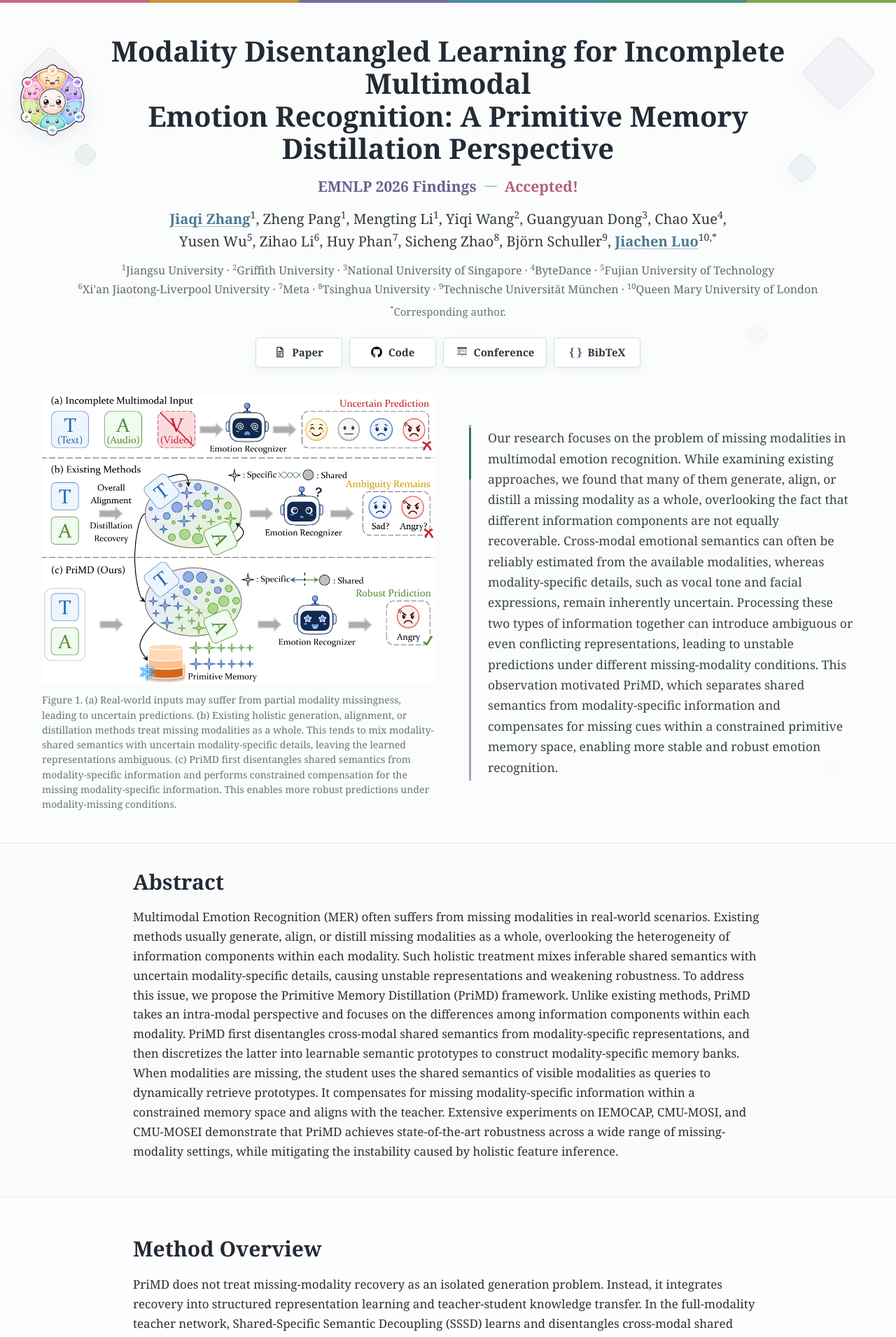
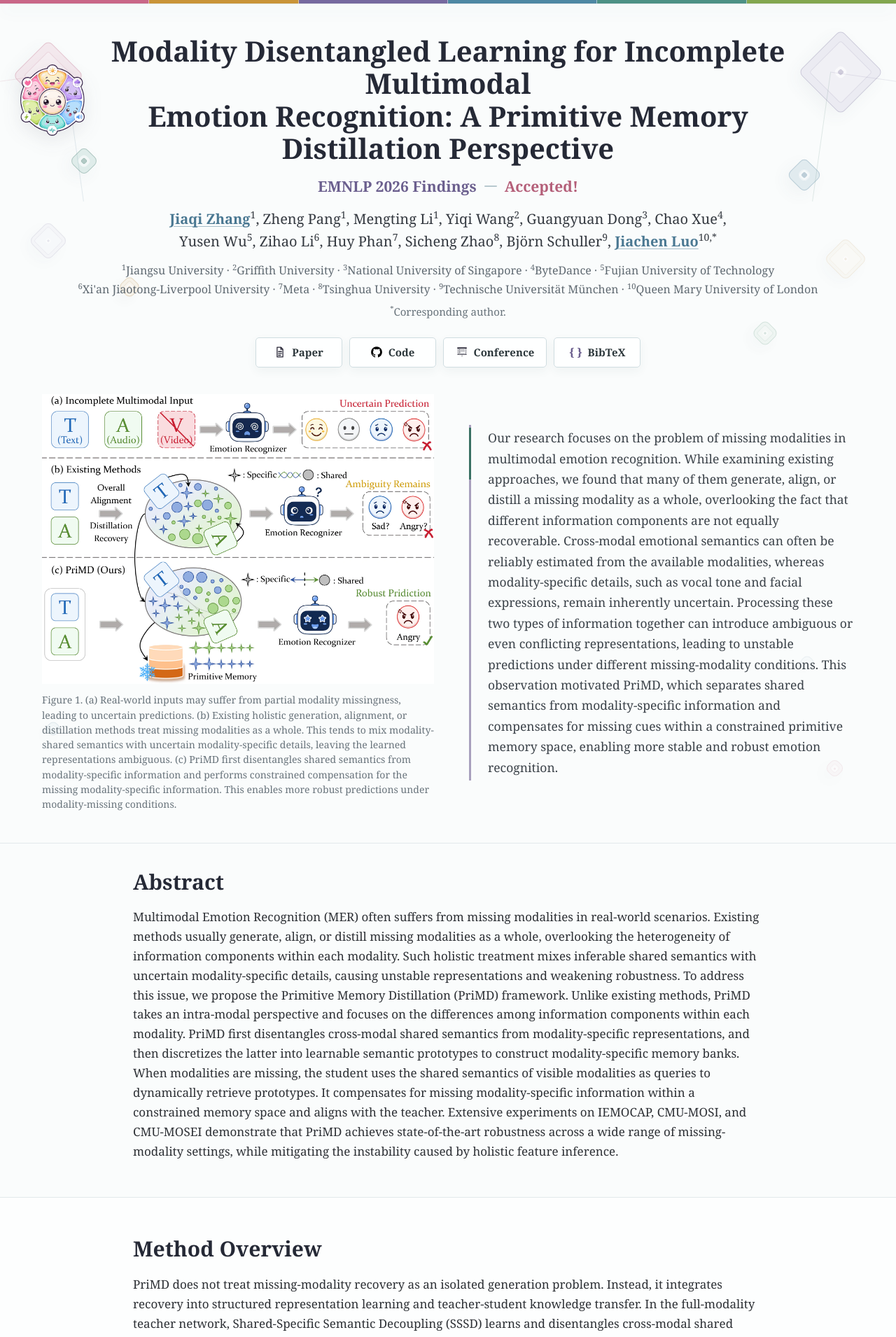
Before and after one commit to JiaqiZhang-Sengoku/JiaqiZhang-Sengoku.github.io, a Jekyll site: the page built from Web/PriMD/index.html, in a window 1280 px wide. Shown: the top 1910 px of the page at 70% size. Built offline with Jekyll 4.4.1, drawn with Linux system fonts in a browser that asks for light colours.

Commit message:
20260707

```diff
--- a/Web/PriMD/index.html
+++ b/Web/PriMD/index.html
@@ -14,7 +14,7 @@
   <link rel="icon" type="image/webp" sizes="512x512" href="/Web/PriMD/PriMD_Logo.webp?v=20260828">
   <link rel="apple-touch-icon" href="/Web/PriMD/PriMD_Logo.webp?v=20260828">
   <link rel="shortcut icon" href="/Web/PriMD/PriMD_Logo.svg?v=20260828">
-  <link rel="stylesheet" href="/Web/PriMD/styles.css?v=20260828-hero">
+  <link rel="stylesheet" href="/Web/PriMD/styles.css?v=20260828-hero-depth">
 </head>
 <body>
   <main>
@@ -23,6 +23,7 @@
         <span></span><span></span><span></span><span></span><span></span><span></span>
       </div>
       <div class="hero-primitives" aria-hidden="true">
+        <span></span><span></span><span></span><span></span>
         <span></span><span></span><span></span><span></span>
         <span></span><span></span><span></span><span></span>
       </div>
--- a/Web/PriMD/styles.css
+++ b/Web/PriMD/styles.css
@@ -54,11 +54,12 @@
 
 .hero-band {
   position: relative;
+  isolation: isolate;
   overflow: hidden;
   padding: 50px 24px 44px;
   border-top: 0;
   border-bottom: 1px solid var(--line);
-  background: #fbfdfd;
+  background: #fafcfc;
 }
 
 .hero-spectrum {
@@ -69,8 +70,24 @@
   left: 0;
   display: grid;
   grid-template-columns: repeat(6, minmax(0, 1fr));
-  height: 4px;
+  height: 6px;
+  border-bottom: 1px solid rgba(91, 108, 119, 0.14);
+  box-shadow: 0 8px 24px rgba(75, 100, 111, 0.07);
   pointer-events: none;
+}
+
+.hero-spectrum span {
+  position: relative;
+}
+
+.hero-spectrum span:not(:last-child)::after {
+  content: "";
+  position: absolute;
+  top: 0;
+  right: 0;
+  width: 1px;
+  height: 100%;
+  background: rgba(255, 255, 255, 0.5);
 }
 
 .hero-spectrum span:nth-child(1) { background: #c96788; }
@@ -88,81 +105,192 @@
   pointer-events: none;
 }
 
+.hero-primitives::before,
+.hero-primitives::after {
+  content: "";
+  position: absolute;
+  top: 118px;
+  width: 235px;
+  height: 186px;
+  border-color: rgba(88, 124, 140, 0.12);
+  pointer-events: none;
+}
+
+.hero-primitives::before {
+  left: -128px;
+  border-top: 1px solid rgba(180, 95, 121, 0.13);
+  border-right: 1px solid rgba(74, 120, 146, 0.14);
+  transform: rotate(-8deg);
+}
+
+.hero-primitives::after {
+  right: -128px;
+  border-top: 1px solid rgba(107, 95, 142, 0.13);
+  border-left: 1px solid rgba(57, 112, 99, 0.14);
+  transform: rotate(8deg);
+}
+
 .hero-primitives span {
   position: absolute;
   display: block;
-  border: 1px solid rgba(94, 113, 137, 0.12);
-  border-radius: 7px;
+  border: 1px solid currentColor;
+  border-radius: 8px;
   transform: rotate(45deg);
-  box-shadow: 0 8px 20px rgba(74, 93, 112, 0.035);
+  box-shadow: 0 10px 24px rgba(64, 84, 101, 0.055);
+}
+
+.hero-primitives span::before,
+.hero-primitives span::after {
+  content: "";
+  position: absolute;
+  display: block;
+}
+
+.hero-primitives span::before {
+  inset: 10px;
+  border: 1px solid currentColor;
+  border-radius: 4px;
+  background: rgba(255, 255, 255, 0.46);
+  opacity: 0.58;
+}
+
+.hero-primitives span::after {
+  top: 50%;
+  left: 50%;
+  width: 7px;
+  height: 7px;
+  border-radius: 2px;
+  background: currentColor;
+  box-shadow: 0 0 0 4px rgba(255, 255, 255, 0.62);
+  transform: translate(-50%, -50%);
 }
 
 .hero-primitives span:nth-child(1) {
-  top: 78px;
-  left: 3.2%;
-  width: 62px;
-  height: 62px;
-  background: rgba(201, 103, 136, 0.075);
+  top: 72px;
+  left: 2.6%;
+  width: 72px;
+  height: 72px;
+  color: rgba(180, 95, 121, 0.27);
+  background: rgba(201, 103, 136, 0.13);
 }
 
 .hero-primitives span:nth-child(2) {
-  top: 208px;
-  left: 8.5%;
-  width: 26px;
-  height: 26px;
-  background: rgba(77, 145, 133, 0.10);
+  top: 215px;
+  left: 8.2%;
+  width: 30px;
+  height: 30px;
+  color: rgba(57, 112, 99, 0.3);
+  background: rgba(77, 145, 133, 0.15);
 }
 
 .hero-primitives span:nth-child(3) {
-  top: 66px;
-  right: 3.4%;
-  width: 76px;
-  height: 76px;
-  background: rgba(118, 105, 159, 0.065);
+  top: 60px;
+  right: 2.8%;
+  width: 86px;
+  height: 86px;
+  color: rgba(107, 95, 142, 0.24);
+  background: rgba(118, 105, 159, 0.11);
 }
 
 .hero-primitives span:nth-child(4) {
-  top: 224px;
-  right: 9.2%;
-  width: 32px;
-  height: 32px;
-  background: rgba(78, 136, 163, 0.085);
+  top: 232px;
+  right: 8.8%;
+  width: 36px;
+  height: 36px;
+  color: rgba(74, 120, 146, 0.28);
+  background: rgba(78, 136, 163, 0.14);
 }
 
 .hero-primitives span:nth-child(5) {
-  top: 404px;
-  left: 14%;
-  width: 20px;
-  height: 20px;
-  background: rgba(201, 148, 56, 0.065);
-  opacity: 0.72;
+  top: 398px;
+  left: 13.5%;
+  width: 24px;
+  height: 24px;
+  color: rgba(169, 117, 45, 0.25);
+  background: rgba(201, 148, 56, 0.12);
+  opacity: 0.82;
 }
 
 .hero-primitives span:nth-child(6) {
-  top: 466px;
-  right: 14.5%;
-  width: 24px;
-  height: 24px;
-  background: rgba(131, 167, 79, 0.055);
-  opacity: 0.64;
+  top: 462px;
+  right: 13.5%;
+  width: 28px;
+  height: 28px;
+  color: rgba(76, 135, 111, 0.23);
+  background: rgba(104, 157, 123, 0.1);
+  opacity: 0.74;
 }
 
 .hero-primitives span:nth-child(7) {
   bottom: 154px;
-  left: 5.6%;
-  width: 14px;
-  height: 14px;
-  background: rgba(78, 136, 163, 0.045);
-  opacity: 0.48;
+  left: 5.2%;
+  width: 18px;
+  height: 18px;
+  color: rgba(74, 120, 146, 0.19);
+  background: rgba(78, 136, 163, 0.08);
+  opacity: 0.62;
 }
 
 .hero-primitives span:nth-child(8) {
-  right: 6.4%;
+  right: 6%;
   bottom: 96px;
-  width: 17px;
-  height: 17px;
-  background: rgba(201, 103, 136, 0.04);
-  opacity: 0.38;
+  width: 21px;
+  height: 21px;
+  color: rgba(180, 95, 121, 0.17);
+  background: rgba(201, 103, 136, 0.075);
+  opacity: 0.54;
+}
+
+.hero-primitives span:nth-child(9) {
+  top: 324px;
+  left: 3.8%;
+  width: 40px;
+  height: 40px;
+  color: rgba(107, 95, 142, 0.18);
+  background: rgba(118, 105, 159, 0.07);
+  opacity: 0.66;
+}
+
+.hero-primitives span:nth-child(10) {
+  top: 348px;
+  right: 3.9%;
+  width: 44px;
+  height: 44px;
+  color: rgba(169, 117, 45, 0.17);
+  background: rgba(201, 148, 56, 0.07);
+  opacity: 0.62;
+}
+
+.hero-primitives span:nth-child(11) {
+  bottom: 286px;
+  left: 9.4%;
+  width: 16px;
+  height: 16px;
+  color: rgba(57, 112, 99, 0.17);
+  background: rgba(77, 145, 133, 0.06);
+  opacity: 0.5;
+}
+
+.hero-primitives span:nth-child(12) {
+  right: 9.2%;
+  bottom: 248px;
+  width: 18px;
+  height: 18px;
+  color: rgba(74, 120, 146, 0.16);
+  background: rgba(78, 136, 163, 0.06);
+  opacity: 0.46;
+}
+
+.hero-primitives span:nth-child(n+5)::before {
+  inset: 4px;
+  border-radius: 3px;
+}
+
+.hero-primitives span:nth-child(n+5)::after {
+  width: 3px;
+  height: 3px;
+  border-radius: 1px;
+  box-shadow: 0 0 0 2px rgba(255, 255, 255, 0.58);
 }
 
 .publication-header {
@@ -690,8 +818,23 @@
     padding: 35px 12px 32px;
   }
 
+  .hero-primitives::before,
+  .hero-primitives::after {
+    display: none;
+  }
+
   .hero-primitives span:nth-child(n+5) {
     display: none;
+  }
+
+  .hero-primitives span::before {
+    inset: 6px;
+  }
+
+  .hero-primitives span::after {
+    width: 4px;
+    height: 4px;
+    box-shadow: 0 0 0 2px rgba(255, 255, 255, 0.58);
   }
 
   .hero-primitives span:nth-child(1) {
```
